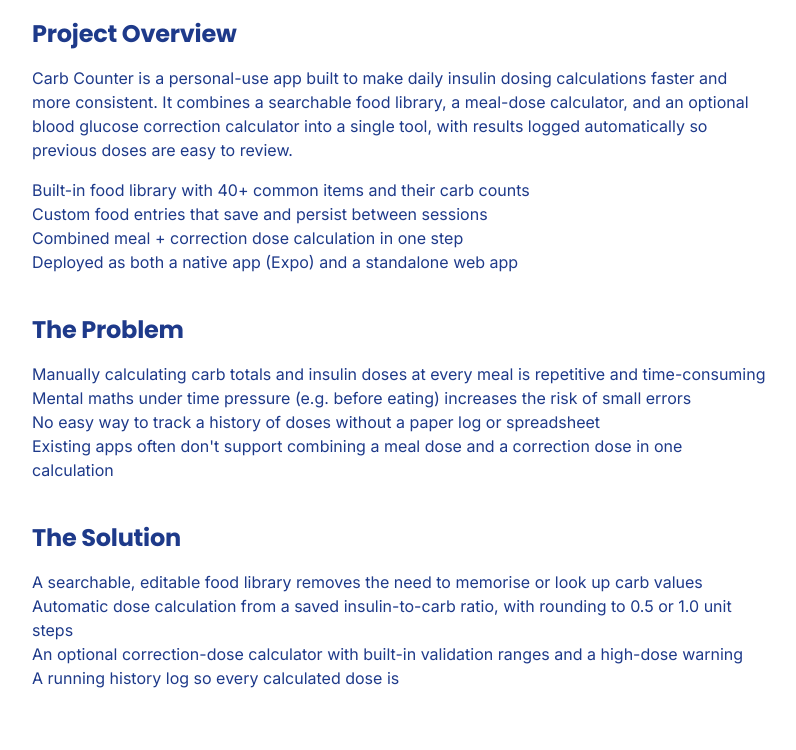
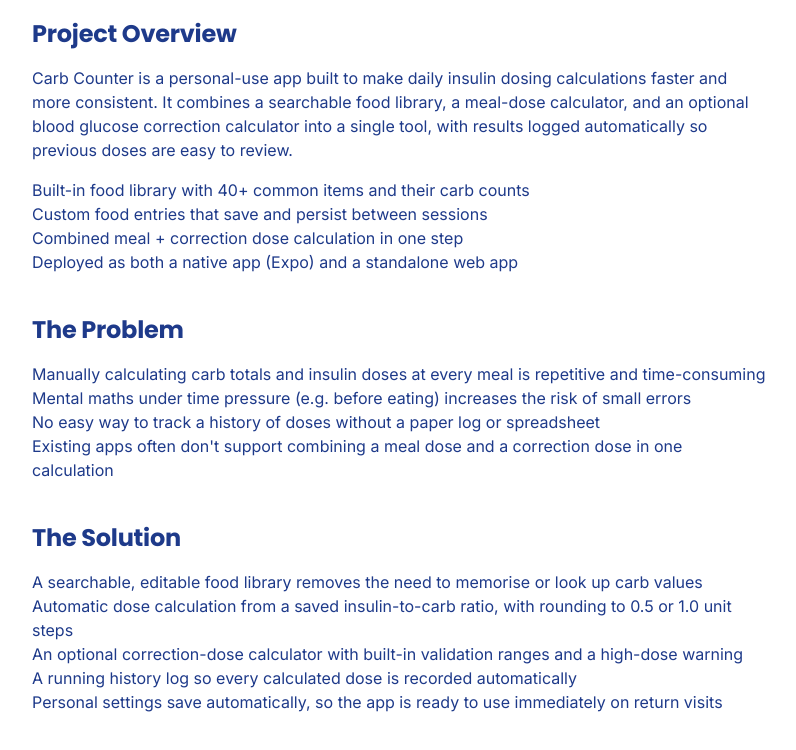
Before and after one commit to TopG85/Carson-Web-Studio, a website: page projects/carbcounter.html in a window 1280 px wide. Shown: the part 869-1619 px from the top of the page, without its empty margins (240-1036 px from the left). Drawn offline with Linux system fonts and the light colour scheme; files that its build step writes are made by us from their sources.

Commit message:
Added missing sentence about carb counting app

```diff
--- a/projects/carbcounter.html
+++ b/projects/carbcounter.html
@@ -119,11 +119,13 @@
             <h2 class="text-2xl font-bold text-blue-900 mt-10 mb-4 nunito-header mb-6">The Solution</h2>
             <ul>
                 <li>A searchable, editable food library removes the need to memorise or look up carb values</li>
-                <li>Automatic dose calculation from a saved insulin-to-carb ratio, with rounding to 0.5 or 1.0 unit steps</li>
+                <li>Automatic dose calculation from a saved insulin-to-carb ratio, with rounding to 0.5 or 1.0 unit
+                    steps</li>
                 <li>An optional correction-dose calculator with built-in validation ranges and a high-dose warning</li>
-                <li>A running history log so every calculated dose is
+                <li>A running history log so every calculated dose is recorded automatically</li>
+                <li>Personal settings save automatically, so the app is ready to use immediately on return visits</li>
+            </ul>
         </section>
-
     </main>
     </div>
 
```
